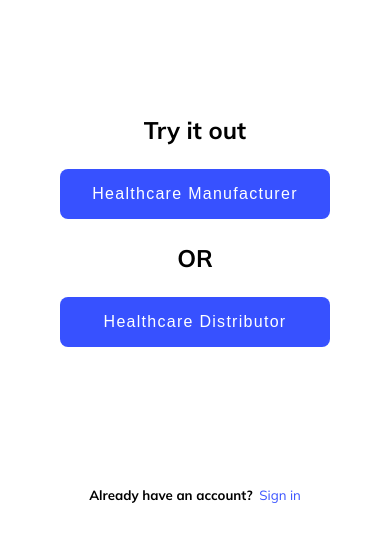
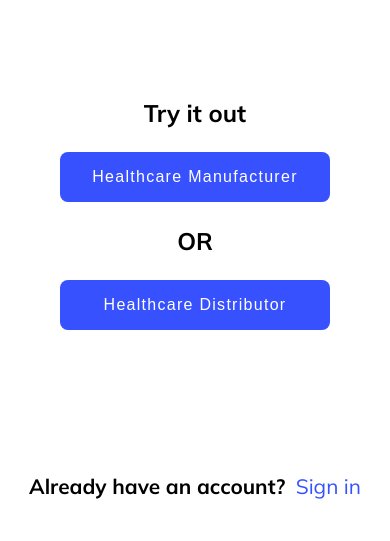
Before and after one commit to anopenprogrammer/a2nitro, a plain HTML site: page index.html in a window 390 px wide. Shown: the part 203-744 px from the top of the page. Drawn offline with Linux system fonts and the light colour scheme.

Commit message:
third commit

```diff
--- a/assets/style.css
+++ b/assets/style.css
@@ -44,7 +44,7 @@
         justify-content: space-around;
     }
     .sign-in{
-        font-size: 0.83em;
+        /* font-size: 1.5em; */
         margin-left: 0.5em;
         text-decoration: none;
         color: #3751FF;
@@ -53,6 +53,10 @@
         display: flex;
         justify-content: center;
         align-items: center;
+        font-size: 1.3rem;
+    }
+    .bottom-section h5{
+        font-size: 1.3rem;
     }
 
     /* healthcareManufacturer CSS */
```
